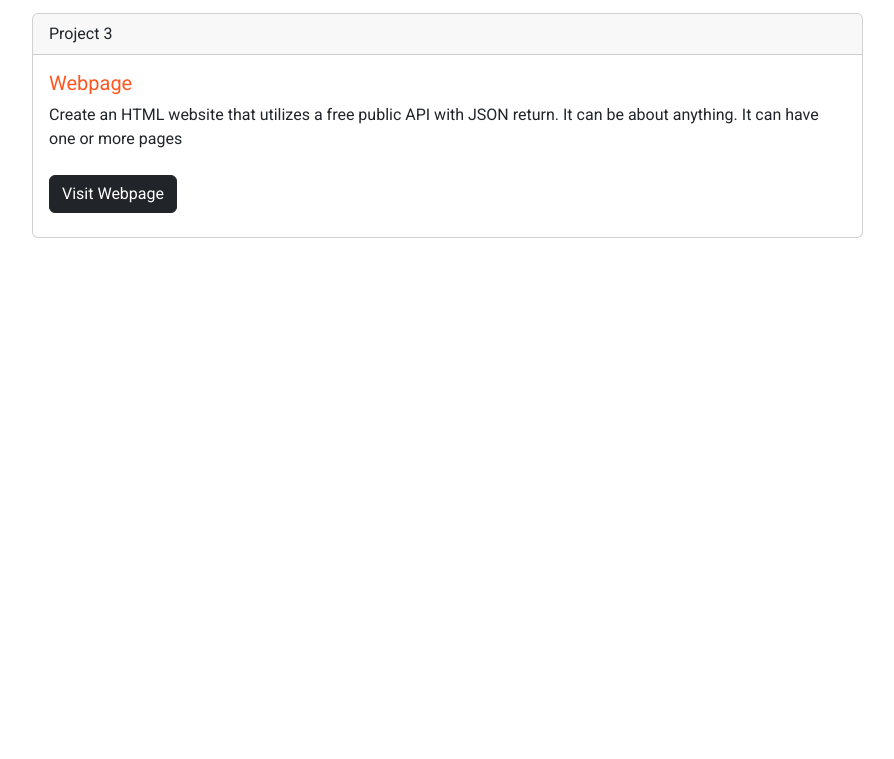
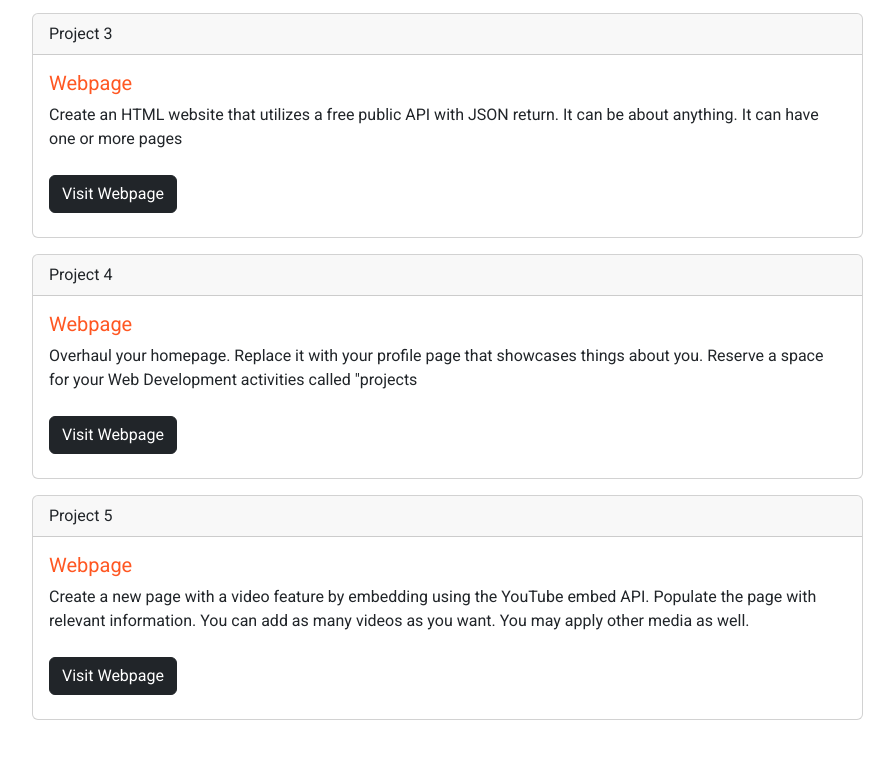
Before and after one commit to fanx420/fanx420.github.io, a plain HTML site: page Act_03/index.html in a window 1280 px wide. Shown: the part 631-1390 px from the top of the page, without its empty margins (335-1229 px from the left). Before the commit the page ends 917 px from the top, so only its background shows below. Drawn offline with nearby package versions, Linux system fonts and the light colour scheme.

Commit message:
forgot something

```diff
--- a/Act_03/index.html
+++ b/Act_03/index.html
@@ -13,9 +13,11 @@
     body {
       font-family: 'Roboto', sans-serif;
     }
-    .navbar{
+
+    .navbar {
       background-color: white;
     }
+
     .section {
       height: 500px;
       overflow-y: auto;
@@ -98,7 +100,7 @@
           </div>
 
           <div class="col-12 my-2">
-            <a href="404.html" target="_blank">
+            <a href="https://github.com/fanx420/fanx420.github.io/tree/main/Act_04" target="_blank">
               <button class="btn btn-outline-primary d-flex allign-items-center justify-content-center w-100">
                 <img class="mx-2" src="https://cdn-icons-png.flaticon.com/512/718/718110.png" alt="" width="25px">
                 <p class="text-center mb-0">Project 3</p>
@@ -107,7 +109,7 @@
           </div>
 
           <div class="col-12 my-2">
-            <a href="404.html" target="_blank">
+            <a href="https://github.com/fanx420/fanx420.github.io/blob/main/index.html" target="_blank">
               <button class="btn btn-outline-primary d-flex allign-items-center justify-content-center w-100">
                 <img class="mx-2" src="https://cdn-icons-png.flaticon.com/512/718/718110.png" alt="" width="25px">
                 <p class="text-center mb-0">Project 4</p>
@@ -116,13 +118,14 @@
           </div>
 
           <div class="col-12 my-2">
-            <a href="404.html" target="_blank">
+            <a href="https://github.com/fanx420/fanx420.github.io/tree/main/Act_05" target="_blank">
               <button class="btn btn-outline-primary d-flex allign-items-center justify-content-center w-100">
                 <img class="mx-2" src="https://cdn-icons-png.flaticon.com/512/718/718110.png" alt="" width="25px">
                 <p class="text-center mb-0">Project 5</p>
               </button>
             </a>
           </div>
+
         </div>
       </div>
 
@@ -145,7 +148,7 @@
                   Create an HTML website about a place in the world you would like to showcase (City, Country, Park,
                   Mall, Mountain, Volcano, Tourist spot, Museum, etc). This may be one or multi-paged.
                 </p>
-                <a href="Act_02/act_02.html" target="_blank"> <button id="btnWebpage" type="button"
+                <a href="../Act_02/index.html" target="_blank"> <button id="btnWebpage" type="button"
                     class="btn btn-dark my-2">Visit Webpage</button>
                 </a>
 
@@ -165,7 +168,7 @@
                   Create a section of your homepage containing buttons/panels dedicated to your activities in this
                   course. Transfer your activity 2 into a folder within and connect it to one of the buttons/panels.
                 </p>
-                <a href="index.html" target="_blank"> <button id="btnWebpage2" type="button"
+                <a href="../Act_03/index.html" target="_blank"> <button id="btnWebpage2" type="button"
                     class="btn btn-dark my-2">Visit Webpage</button>
                 </a>
 
@@ -185,7 +188,48 @@
                   Create an HTML website that utilizes a free public API with JSON return. It can be about anything. It
                   can have one or more pages
                 </p>
-                <a href="Act_04/index.html" target="_blank"> <button id="btnWebpage3" type="button"
+                <a href="../Act_04/index.html" target="_blank"> <button id="btnWebpage3" type="button"
+                    class="btn btn-dark my-2">Visit Webpage</button>
+                </a>
+
+              </div>
+            </div>
+          </div>
+          <div class="col-12">
+            <div class="card my-2">
+              <div class="card-header">
+                Project 4
+              </div>
+              <div class="card-body">
+                <h5 class="card-title " style="color: #FF5722;">
+                  Webpage
+                </h5>
+                <p class="card-text ">
+                  Overhaul your homepage. Replace it with your profile page that showcases things about you. Reserve a
+                  space for your Web Development activities called "projects
+                </p>
+                <a href="../index.html" target="_blank"> <button id="btnWebpage4" type="button"
+                    class="btn btn-dark my-2">Visit Webpage</button>
+                </a>
+
+              </div>
+            </div>
+          </div>
+          <div class="col-12">
+            <div class="card my-2">
+              <div class="card-header">
+                Project 5
+              </div>
+              <div class="card-body">
+                <h5 class="card-title " style="color: #FF5722;">
+                  Webpage
+                </h5>
+                <p class="card-text ">
+                  Create a new page with a video feature by embedding using the YouTube embed API. Populate the page
+                  with relevant information. You can add as many videos as you want. You may apply other media as well.
+
+                </p>
+                <a href="../Act_05/index.html" target="_blank"> <button id="btnWebpage4" type="button"
                     class="btn btn-dark my-2">Visit Webpage</button>
                 </a>
 
@@ -213,10 +257,9 @@
     const body = document.getElementById("body");
     const btnMode = document.getElementById("btnMode");
     const btnWebpage = document.getElementById("btnWebpage");
-
     const btnWebpage2 = document.getElementById("btnWebpage2")
-
     const btnWebpage3 = document.getElementById("btnWebpage3")
+    const btnWebpage4 = document.getElementById("btnWebpage4")
 
 
     const nav = document.getElementById("navbar");
@@ -228,6 +271,7 @@
       btnWebpage.classList.replace("btn-dark", "btn-light");
       btnWebpage2.classList.replace("btn-dark", "btn-light");
       btnWebpage3.classList.replace("btn-dark", "btn-light");
+      btnWebpage4.classList.replace("btn-dark", "btn-light");
       nav.style.backgroundColor = 'black';
       colorMode = "dark";
     }
@@ -241,6 +285,7 @@
       btnWebpage.classList.replace("btn-light", "btn-dark");
       btnWebpage2.classList.replace("btn-light", "btn-dark");
       btnWebpage3.classList.replace("btn-light", "btn-dark");
+      btnWebpage4.classList.replace("btn-light", "btn-dark");
       nav.style.backgroundColor = 'white';
     }
     function changeTheme() {
```
